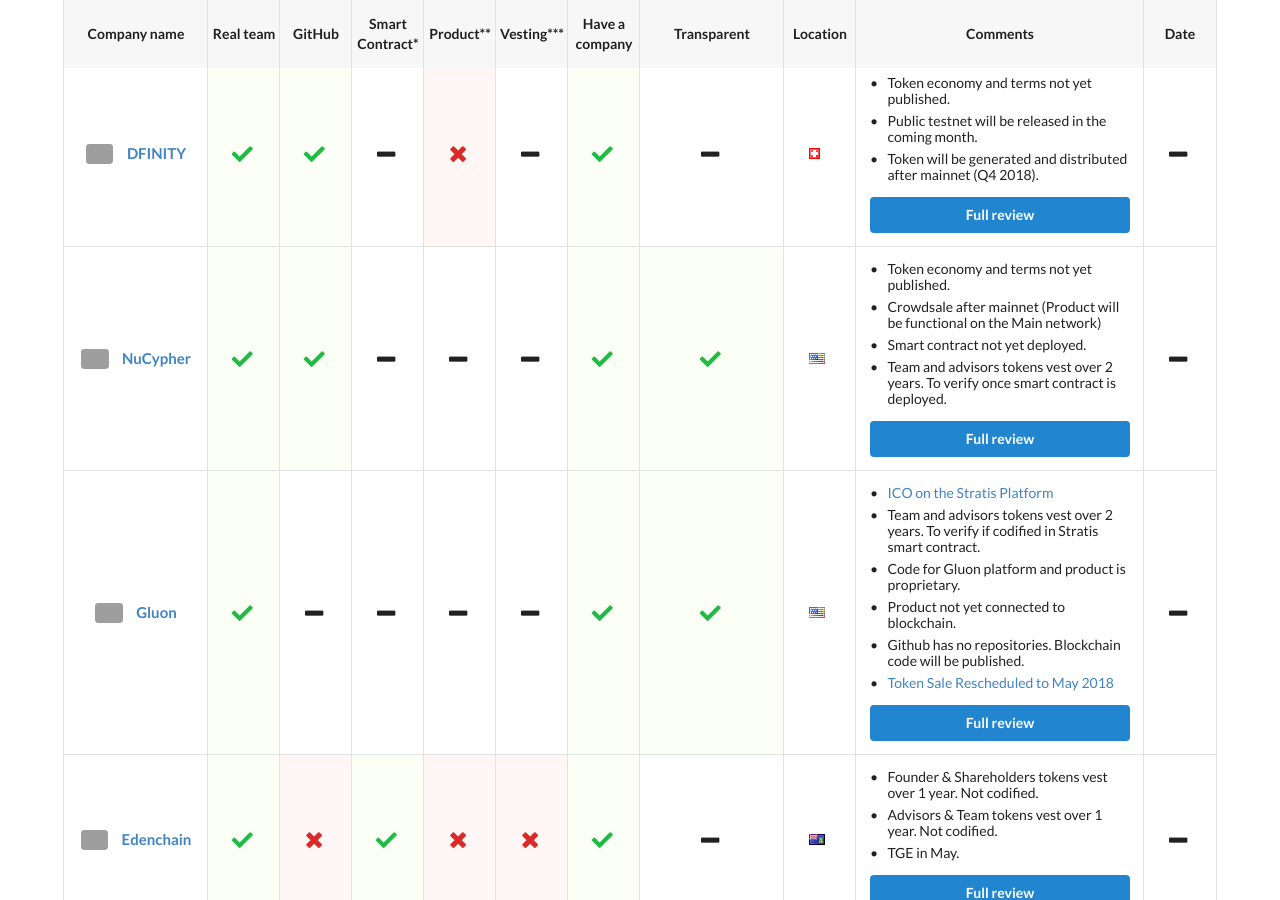
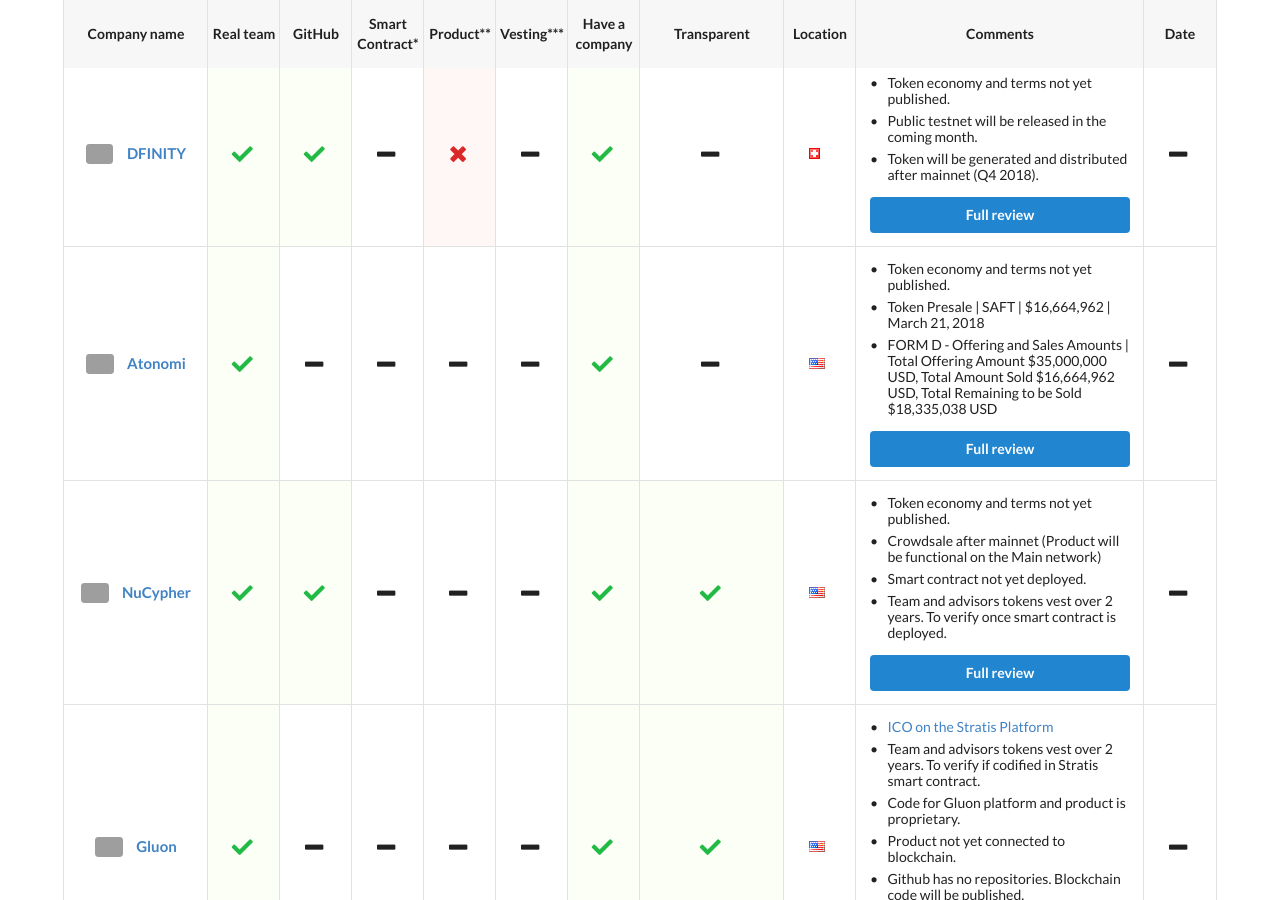
Before and after one commit to ico-check/ico-check, a Jekyll site: the page built from index.md, in a window 1280 px wide and 900 px high, scrolled down 649 px. Built offline with Jekyll 4.4.1, drawn with Linux system fonts in a browser that asks for light colours; nearby versions of some CDN libraries; grey boxes are pictures that could not be loaded.

Commit message:
49-atonomi-ico-check
Adding to Upcoming ICOs

```diff
--- a/_data/active-future-icos.yml
+++ b/_data/active-future-icos.yml
@@ -37,6 +37,26 @@
   ico_end_date:
   safe:
   issue_url: https://github.com/ico-check/ico-check/issues/98
+
+- name: Atonomi
+  image: https://i.imgur.com/8kn8hF1.jpg
+  url: https://atonomi.io/
+  real_team: true
+  github:
+  smart_contract:
+  product:
+  min_vesting:
+  have_company: true
+  transparent:
+  location: United States
+  comments:
+    - content: Token economy and terms not yet published.
+    - content: Token Presale | SAFT | $16,664,962 | March 21, 2018
+    - content: FORM D - Offering and Sales Amounts | Total Offering Amount $35,000,000 USD, Total Amount Sold $16,664,962 USD, Total Remaining to be Sold $18,335,038 USD
+  ico_start_date:
+  ico_end_date:
+  safe:
+  issue_url: https://github.com/ico-check/ico-check/issues/70
 
 - name: NuCypher
   image: https://i.imgur.com/htSKE5A.png
```
